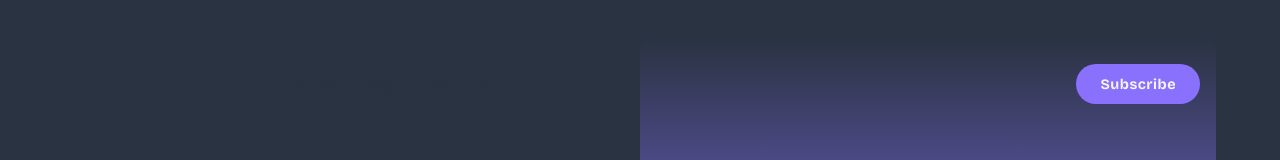
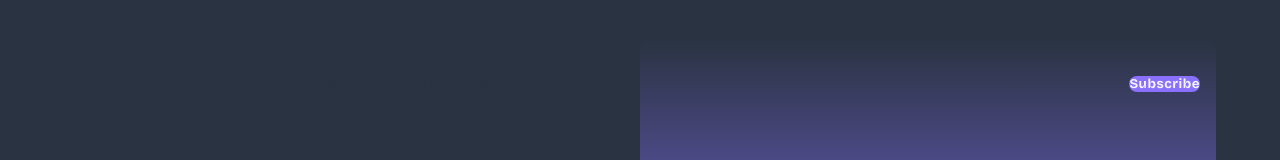
Before and after one commit to 4Practica/devCorner, a React (Vite) app: page / in a window 1280 px wide. Shown: the top 160 px of the page. Built offline with nearby package versions, Linux system fonts and the light colour scheme.

Commit message:
:art: Changes props format

```diff
--- a/src/js/common/components/Button/Button.module.css
+++ b/src/js/common/components/Button/Button.module.css
@@ -10,15 +10,15 @@
   letter-spacing: 0.03rem;
   cursor: pointer;
 }
-.button.button_small {
+.button.sm {
   font-size: var(--font-xs);
   padding: 0.7rem 1.5rem;
 }
-.button.button_regular {
+.button.md {
   font-size: var(--font-sm);
   padding: 0.7rem 1.8rem;
 }
-.button.button_big {
+.button.lg {
   font-size: var(--font-md);
   padding: 0.8rem 2rem;
 }
--- a/src/js/common/components/Button/Button.tsx
+++ b/src/js/common/components/Button/Button.tsx
@@ -2,7 +2,7 @@ import { BG_STYLES_CLASSES, COLOR_STYLES_CLASSES } from '@common/utils/enums'
 import styles from './Button.module.css'
 
 type ButtonTypes = 'submit' | 'reset' | 'button'
-type ButtonsProportion = 'button_big' | 'button_regular' | 'button_small'
+type ButtonsProportion = 'lg' | 'md' | 'sm'
 
 interface ButtonProps {
   type: ButtonTypes
@@ -18,7 +18,7 @@ const Button: React.FC<ButtonProps> = ({
   type = 'button',
   bgColor = BG_STYLES_CLASSES.PRIMARY,
   fontColor = COLOR_STYLES_CLASSES.DARK,
-  proportion = 'button_regular',
+  proportion = 'md',
   customClasses = '',
   children,
   onClick,
--- a/src/js/views/Home/Components/Hero/Hero.tsx
+++ b/src/js/views/Home/Components/Hero/Hero.tsx
@@ -92,7 +92,7 @@ export const Hero = () => {
                 type={'submit'}
                 bgColor={BG_STYLES_CLASSES.PRIMARY}
                 fontColor={COLOR_STYLES_CLASSES.LIGHT}
-                proportion={'button_small'}
+                proportion={'sm'}
               >
                 Subscribe
               </Button>
```
